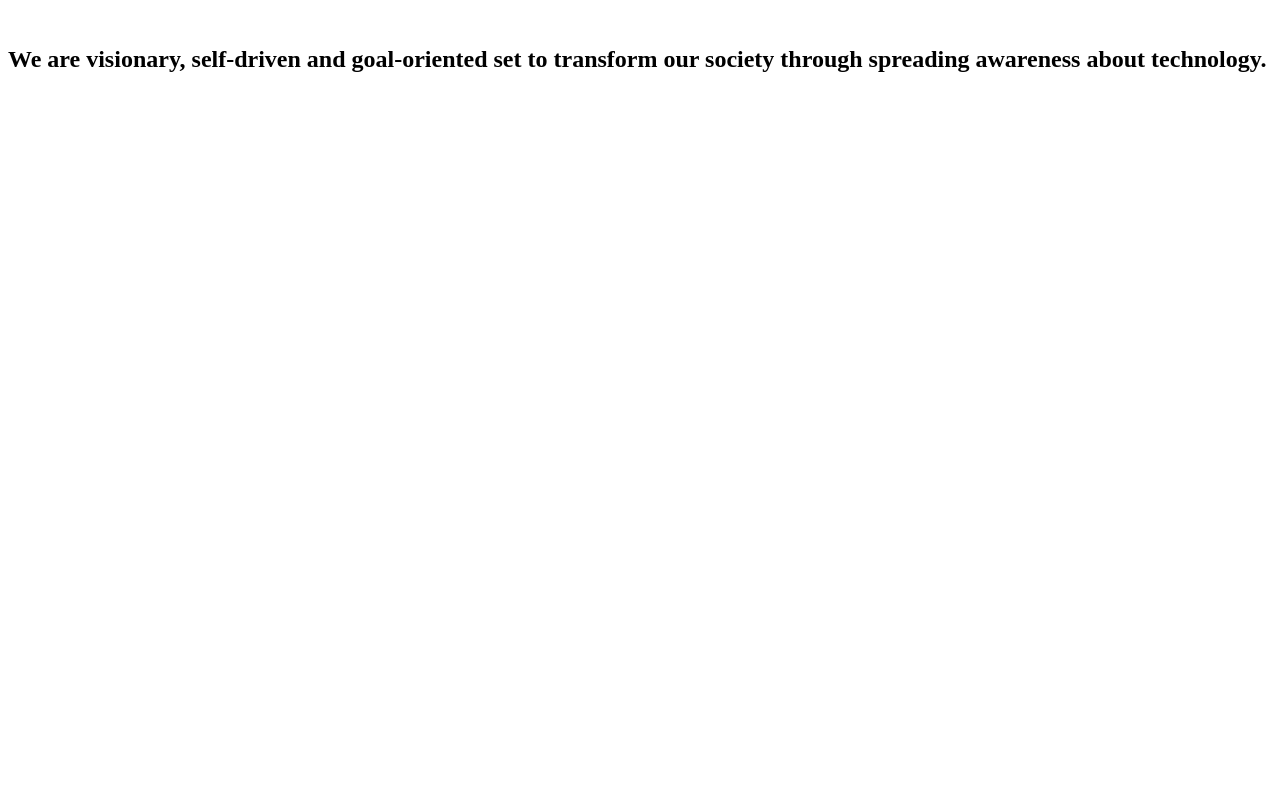
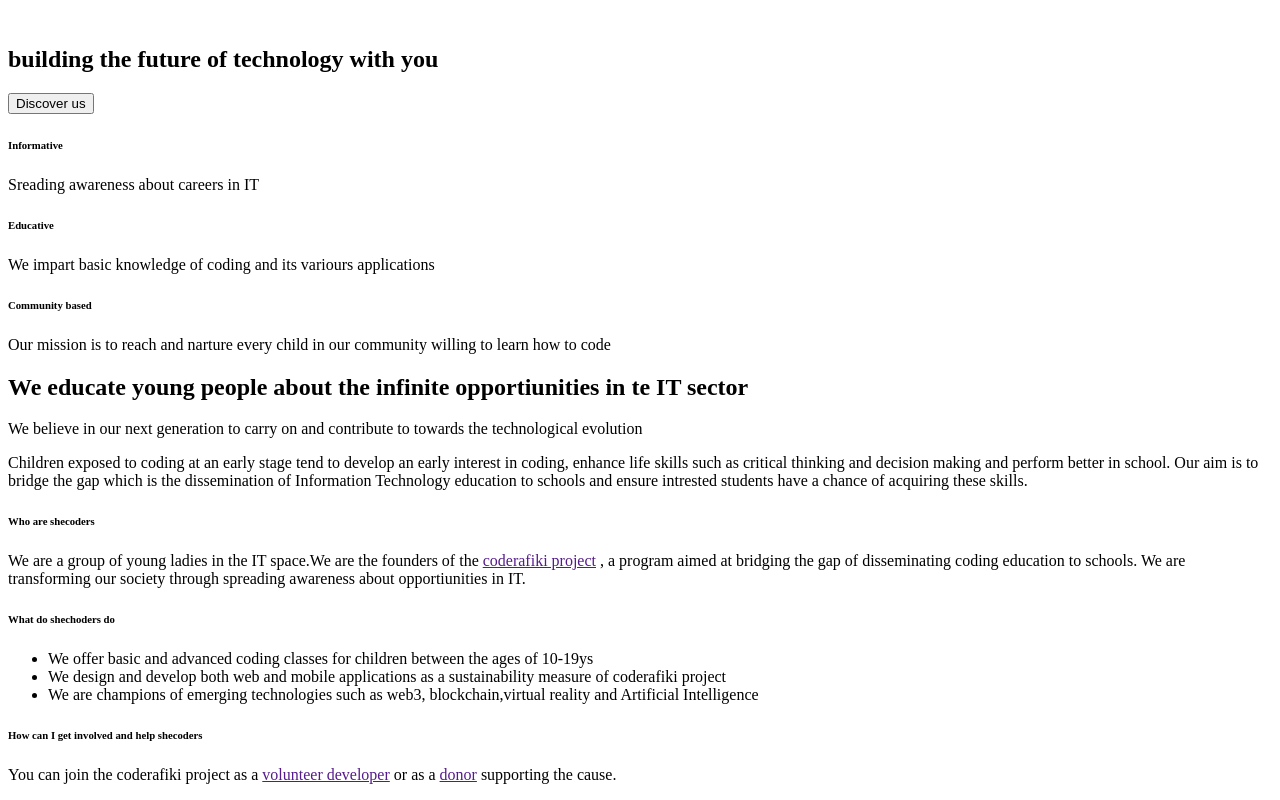
Before and after one commit to Njeriee/shecoders_website, a plain HTML site: page home.html in a window 1280 px wide. Drawn offline with Linux system fonts and the light colour scheme.

Commit message:
section-one html and content done

```diff
--- a/home.html
+++ b/home.html
@@ -8,6 +8,7 @@
 </head>
 <body>
     <section id="hero">
+        <div>
             <div>
                 <nav>
                    <div id="logo">
@@ -20,12 +21,104 @@
             </div>
             <div>
                 <div>
-                <h1>We are visionary, self-driven and goal-oriented set to transform our society through spreading awareness about technology.</h1>
+                    <h1> building the future of technology with you </h1>
+                    <button>Discover us</button>
+                </div>
             </div>
         </div>
     </section>
-    <section>
+    <section id="section_one">
+        <div>
+            <div id="cards_div">
+                <div>
+                    <h6>Informative</h6>
+                    <p>Sreading awareness about careers in IT</p>
+                </div>
+                <div>
+                    <h6>Educative</h6>
+                    <p>We impart basic knowledge of coding and its variours applications</p>
+                </div>
+                <div>
+                    <h6>Community based</h6>
+                    <p>
+                        Our mission is to reach and narture every child in our
+                        community willing to learn how to code
+                    </p>
+                </div>
+            </div>
+            <div>
 
+            </div>
+            <div>
+                <div>
+                    <h1>
+                        We educate young people about the infinite opportiunities
+                        in te IT sector
+                    </h1>
+                    <p>
+                        We believe in our next generation to carry
+                        on and contribute to towards the technological
+                        evolution
+                    </p>
+                    <p>
+                        Children exposed to coding at an early stage
+                        tend to develop an early interest in coding,
+                        enhance life skills such as critical thinking
+                        and decision making and perform better in school.
+                        Our aim is to bridge the gap which is the
+                        dissemination of Information Technology education
+                        to schools and ensure intrested students have a
+                        chance of acquiring these skills.
+                    </p>
+                </div>
+                <div>
+                    <div>
+                        <h6>
+                            Who are shecoders
+                        </h6>
+                        <p>
+                            We are a group of young ladies in the IT space.We are
+                            the founders of the <a href="">coderafiki project</a>
+                            , a program aimed at bridging the gap of
+                            disseminating coding education to schools. We are
+                            transforming our society through spreading awareness
+                            about opportiunities in IT.
+                        </p>
+                    </div>
+                    <div>
+                        <h6>
+                            What do shechoders do
+                        </h6>
+                        <ul>
+                            <li>
+                                We offer basic and advanced coding classes for
+                                children between the ages of 10-19ys
+                            </li>
+                            <li>
+                                We design and develop both web and
+                                mobile applications as a sustainability
+                                measure of coderafiki project
+                            </li>
+                            <li>
+                                We are champions of emerging technologies
+                                such as web3, blockchain,virtual reality
+                                and Artificial Intelligence
+                            </li>
+                        </ul>
+                    </div>
+                    <div>
+                        <h6>
+                            How can I get involved and help shecoders
+                        </h6>
+                        <p>
+                            You can join the coderafiki project
+                            as a <a href="">volunteer developer</a> or as a
+                            <a href="">donor</a> supporting the cause.
+                        </p>
+                    </div>
+                </div>
+            </div>
+        </div>
     </section>
 </body>
 </html>
```
Also changed, not shown: 1 other file. Lines whose indentation alone changed are shown as unchanged.
